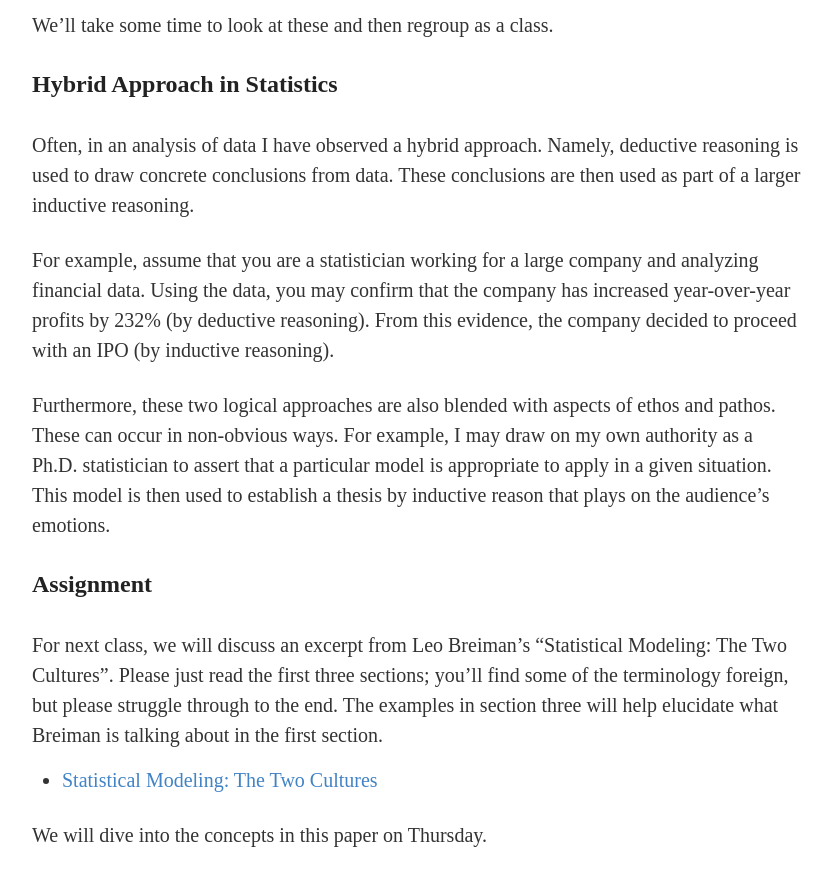
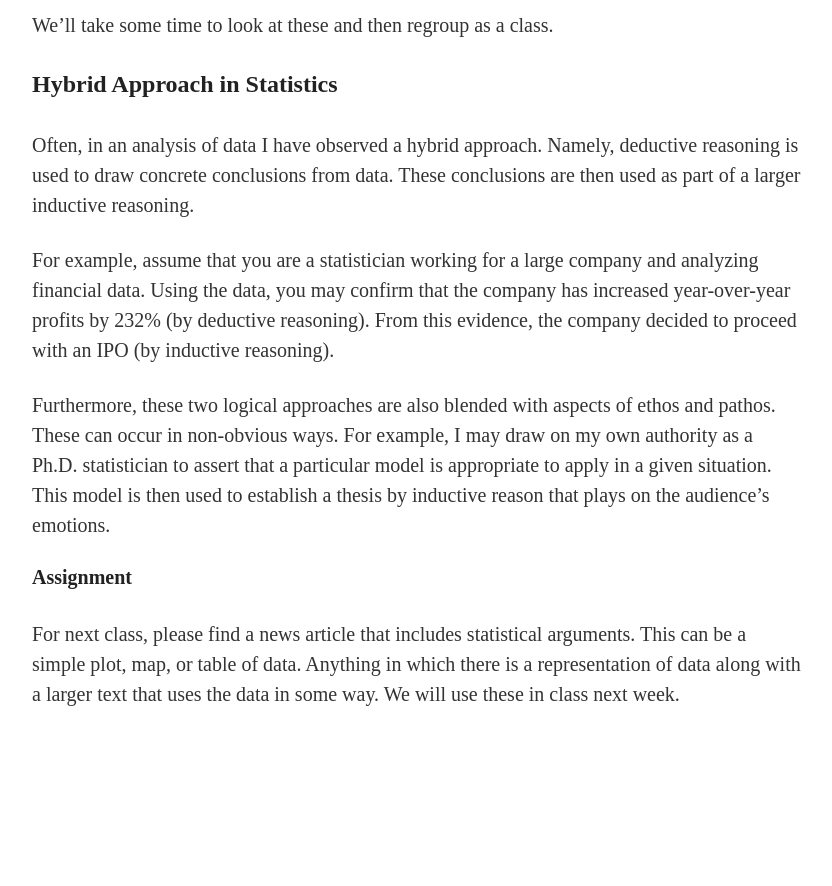
Before and after one commit to statsmaths/stat209, a Jekyll site: the page built from _notes/class03-statistical-arguments.md, in a window 1280 px wide and 900 px high, scrolled down 4483 px. Shown: the top 886 px of the window, without its empty margins (223-1055 px from the left). Built offline with Jekyll 4.4.1, drawn with Linux system fonts in a browser that asks for light colours; after the commit the page ends 5242 px from its top, so only the background shows below that.

Commit message:
update all

```diff
--- a/_notes/class03-statistical-arguments.md
+++ b/_notes/class03-statistical-arguments.md
@@ -184,15 +184,9 @@ to assert that a particular model is appropriate to apply in a given
 situation. This model is then used to establish a thesis by inductive
 reason that plays on the audience's emotions.
 
-## Assignment
+### Assignment
 
-For next class, we will discuss an excerpt from Leo Breiman's
-"Statistical Modeling: The Two Cultures". Please just read the
-first three sections; you'll find some of the terminology foreign,
-but please struggle through to the end. The examples in section
-three will help elucidate what Breiman is talking about in the
-first section.
-
-- [Statistical Modeling: The Two Cultures](https://projecteuclid.org/download/pdf_1/euclid.ss/1009213726)
-
-We will dive into the concepts in this paper on Thursday.
+For next class, please find a news article that includes statistical
+arguments. This can be a simple plot, map, or table of data. Anything
+in which there is a representation of data along with a larger text
+that uses the data in some way. We will use these in class next week.
```
Also changed, not shown: _notes/class02-exporatory-data-analysis.Rmd (+8 -5 lines), _notes/class02-exporatory-data-analysis.md (+8 -5 lines), _notes/class03-statistical-arguments.Rmd (+7 -0 lines), _notes/class04-statistical-modelling.Rmd (+0 -10 lines), _notes/class04-statistical-modelling.md (+0 -10 lines).
